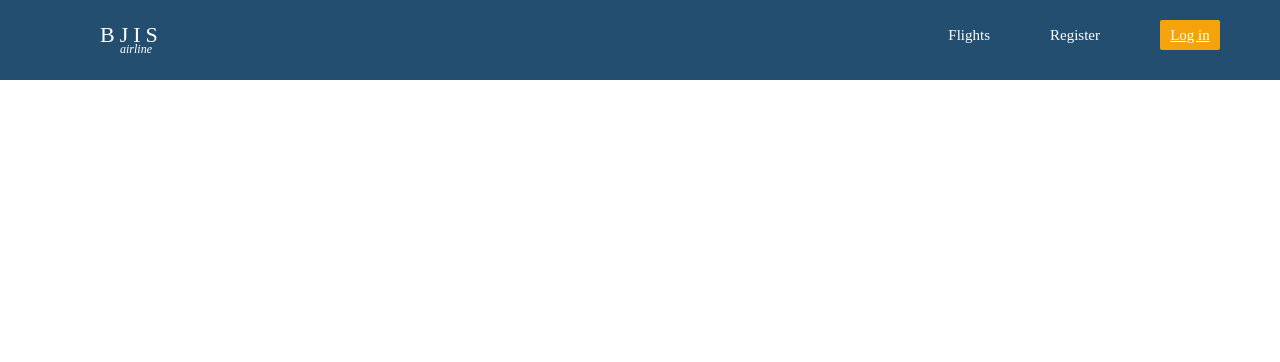
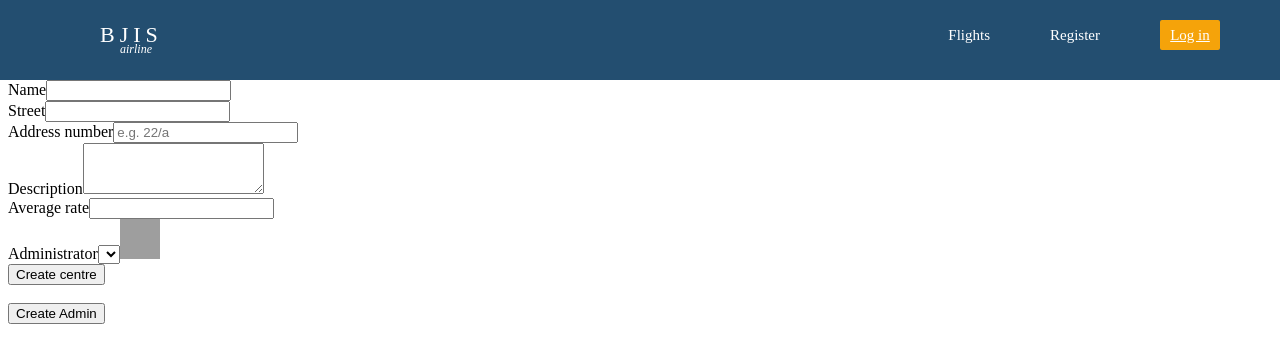
Before and after one commit to XWS-bjis/airline-front, an Angular app: page /flight/create-flight in a window 1280 px wide. Before the commit this address led to /. Shown: the top 362 px of the page. Built offline with nearby package versions, Linux system fonts and the light colour scheme; grey boxes are pictures that could not be loaded.

Commit message:
Made initial view of flight create

```diff
--- a/src/app/app-routing.module.ts
+++ b/src/app/app-routing.module.ts
@@ -4,12 +4,15 @@ import { FlightsPageComponent } from './components/flight/flights-page/flights-p
 import { AllReservationComponent } from './components/reservation/all-reservation/all-reservation.component';
 import { LoginComponent } from './components/users/login/login.component';
 import { RegisterComponent } from './components/users/register/register.component';
+import { CreateFlightComponent } from './components/flight/create-flight/create-flight.component';
+
 
 const routes: Routes = [
     {path: 'login', component: LoginComponent},
     {path: '', component: FlightsPageComponent},
     {path: 'my-flights', component: AllReservationComponent},
-    {path: 'register', component: RegisterComponent}
+    {path: 'register', component: RegisterComponent},
+    {path: "flight/create-flight", component: CreateFlightComponent}
 ];
 
 @NgModule({
--- a/src/app/app.module.ts
+++ b/src/app/app.module.ts
@@ -20,6 +20,9 @@ import { AllReservationComponent } from './components/reservation/all-reservatio
 import { RegisterComponent } from './components/users/register/register.component';
 import { MatCheckboxModule } from '@angular/material/checkbox';
 
+import { CreateFlightComponent } from './components/flight/create-flight/create-flight.component';
+
+
 @NgModule({
   declarations: [
     AppComponent,
@@ -27,7 +30,8 @@ import { MatCheckboxModule } from '@angular/material/checkbox';
     NavbarComponent,
     FlightsPageComponent,
     AllReservationComponent,
-    RegisterComponent
+    RegisterComponent,
+    CreateFlightComponent
   ],
   imports: [
     BrowserModule,
--- /dev/null
+++ b/src/app/components/flight/create-flight/create-flight.component.css
@@ -0,0 +1,5 @@
+body{margin-top:20px;}
+.avatar{
+width:200px;
+height:200px;
+}
--- /dev/null
+++ b/src/app/components/flight/create-flight/create-flight.component.html
@@ -0,0 +1,60 @@
+<h1 class="text-center mb-5">Create new centre</h1>
+
+<form>
+  <div class="form-group">
+    <label for="name">Name</label>
+    <input type="text" class="form-control" id="name" name="name" />
+  </div>
+  <div class="form-group">
+    <label for="street">Street</label>
+    <input type="text" class="form-control" id="street" name="street"  />
+  </div>
+  <div class="form-group">
+    <label for="number">Address number</label>
+    <input type="text" class="form-control" id="number" placeholder="e.g. 22/a" name="number" />
+  </div>
+  <div class="form-group">
+    <label for="description">Description</label>
+    <textarea class="form-control" id="description" rows="3" name="description"></textarea>
+  </div>
+  <div class="form-group">
+    <label for="averageRate">Average rate</label>
+    <input type="text" class="form-control" id="number" name="averageRate" />
+  </div>
+
+<!--
+  <div class="form-group">
+    <label for="reserveAppointment">Reserve Appointment</label>
+    <input type="string" class="form-control" id="number" name="reserveAppointment" [(ngModel)]="reserveAppointment" />
+  </div>
+-->
+  <div class="form-group">
+    <label for="admin">Administrator</label>
+    <select class="form-control" id="admin" name="admin" >
+       </select>
+
+ <!--   <div>
+    <a routerLink="/add"><img src="/assets/warning.png" alt="waring" width="40" height="40" class="mt-2" *ngIf="noAdmins"
+     title="Nijedan administrator centra nije dostupan. Napravite novog administratora klikom na znak upozorenja"  />
+    </a>
+  </div> -->
+
+    <a routerLink="/addcenteradmins"><img src="/assets/warning.png" alt="waring" width="40" height="40" class="mt-2"
+      title="Nijedan administrator centra nije dostupan. Napravite novog administratora klikom na znak upozorenja"  />
+     </a>
+  </div>
+  <button type="button" class="btn btn-primary" >Create centre</button>
+  <br>
+  <br>
+<div>
+    <a routerLink="/addcenteradmins">
+      <button type="submit" class="btn btn-primary">
+        Create Admin
+      </button>
+    </a>
+  </div>
+
+
+
+
+</form>
```
Also changed, not shown: src/app/components/flight/create-flight/create-flight.component.ts (added, +10 -0 lines), 2 other files (tests, documents, lock files or other folders).
